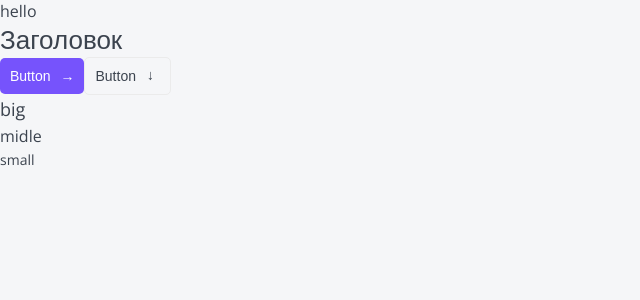
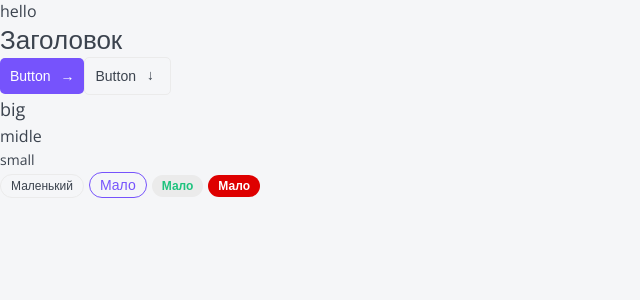
Before and after one commit to BRIT47rus/NextPSH, a Next.js app: page / in a window 1280 px wide. Shown: the top 300 px of the page, without its empty margins (0-640 px from the left). Built offline with nearby package versions, Linux system fonts and the light colour scheme.

Commit message:
tag created component

```diff
--- a/app/page.tsx
+++ b/app/page.tsx
@@ -1,4 +1,4 @@
-import { Button, Htag, P } from '@/components';
+import { Button, Htag, P, Tag } from '@/components';
 import { Metadata } from 'next';
 
 export const metadata: Metadata = {
@@ -19,6 +19,14 @@ export default function Home() {
             <P size="l">big</P>
             <P size="m">midle</P>
             <P size="s">small</P>
+            <Tag size="s">Маленький</Tag>
+            <Tag size="m" color="primary">
+                Мало
+            </Tag>
+            <Tag size="s" color="green">
+                Мало
+            </Tag>
+            <Tag color="red">Мало</Tag>
         </>
     );
 }
--- /dev/null
+++ b/components/Tag/Tag.module.css
@@ -0,0 +1,41 @@
+.tag {
+    display: inline-block;
+
+    box-sizing: border-box;
+    margin-right: 5px;
+    border-radius: 20px;
+    /* padding: 5px 10px; */
+}
+.s {
+    padding: 5px 10px;
+    font-size: 12px;
+    line-height: 12px;
+}
+.m {
+    padding: 5px 10px;
+    font-size: 14px;
+    line-height: 14px;
+}
+.ghost {
+    border: 1px solid var(--gray-light);
+}
+.red {
+    color: var(--white);
+    background: #de0000;
+    font-weight: bold;
+}
+.gray {
+    color: var(--white);
+    background: #83c0d9;
+    font-weight: bold;
+}
+.green {
+    color: var(--green);
+    background: var(--gray-light);
+    font-weight: bold;
+}
+.primary {
+    color: var(--primary);
+    background: none;
+    border: 1px solid var(--primary);
+}
--- /dev/null
+++ b/components/Tag/Tag.tsx
@@ -0,0 +1,30 @@
+import React from 'react';
+import { ITagProps } from './Tag.props';
+import styles from './Tag.module.css';
+import cn from 'classnames';
+const Tag = ({
+    children,
+    className,
+    href,
+    size = 's',
+    color = 'ghost',
+    ...props
+}: ITagProps) => {
+    return (
+        <div
+            className={cn(styles.tag, className, {
+                [styles.red]: color === 'red',
+                [styles.green]: color === 'green',
+                [styles.primary]: color === 'primary',
+                [styles.ghost]: color === 'ghost',
+                [styles.s]: size === 's',
+                [styles.m]: size === 'm',
+            })}
+            {...props}
+        >
+            {href ? <a href={href}> {children}</a> : <>{children}</>}
+        </div>
+    );
+};
+
+export default Tag;
--- a/components/index.ts
+++ b/components/index.ts
@@ -1,5 +1,5 @@
 import { Htag } from './HTag/Htag';
 import { Button } from './Button/Button';
 import P from './P/P';
-
-export { P, Button, Htag };
+import Tag from './Tag/Tag';
+export { P, Button, Htag, Tag };
```
Also changed, not shown: components/Tag/Tag.props.ts (added, +12 -0 lines).
